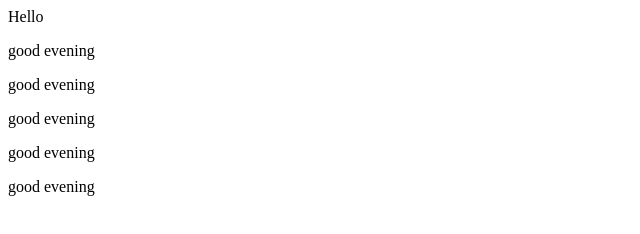
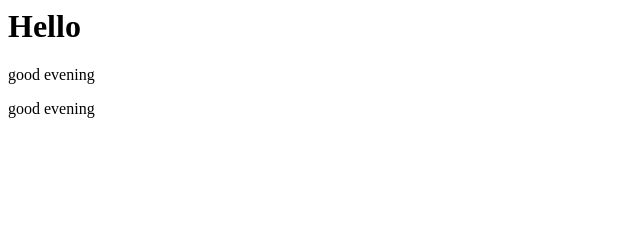
Before and after one commit to SuguruG3t0/CSDC105N4, a plain HTML site: page index.html in a window 1280 px wide. Shown: the whole page, without its empty margins (0-640 px from the left). Drawn offline with Linux system fonts and the light colour scheme.

Commit message:
Change Header

```diff
--- a/index.html
+++ b/index.html
@@ -1,6 +1,3 @@
-<div>Hello</div>
+<h1>Hello</h1>
 <p>good evening </p>
 <p>good evening </p>
-<p>good evening </p>
-<p>good evening </p>
-<p>good evening </p>
```
